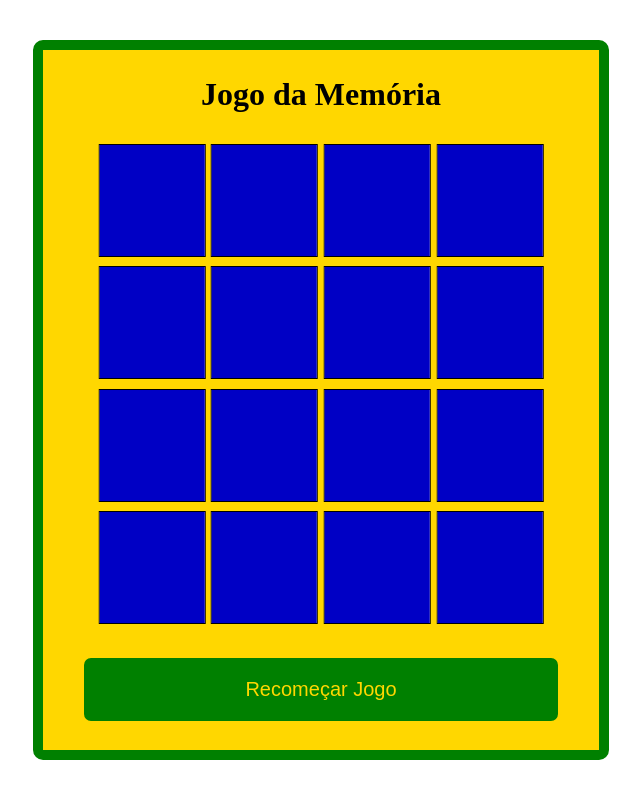
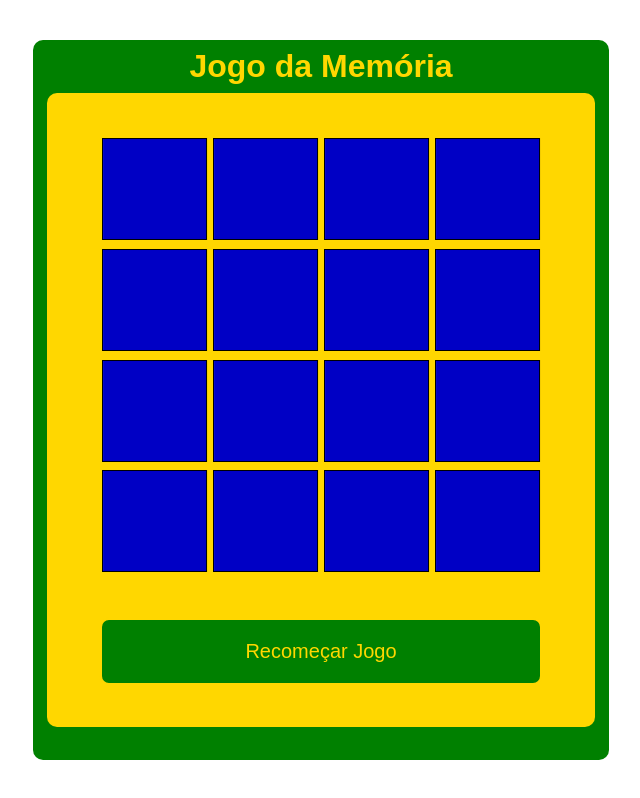
Before and after one commit to VanessaTrajano/DCC207-Projeto1, a React (Vite) app: page / in a window 1280 px wide. Shown: the whole page, without its empty margins (319-959 px from the left). Built offline with nearby package versions, Linux system fonts and the light colour scheme.

Commit message:
Modifica a estilizacao do jogo

```diff
--- a/src/components/Botao.css
+++ b/src/components/Botao.css
@@ -1,6 +1,6 @@
 .reset {
-    max-width: 480px;
-    width: 100%;
+    /* max-width: 480px; */
+    width: 81%;
     padding: 20px 50px;
     border: 3px solid gold;
     background-color: green;
--- a/src/components/Jogo.css
+++ b/src/components/Jogo.css
@@ -1,11 +1,26 @@
 .container{
-    border: 10px solid green;
-    background-color: gold;
+    background-color: green;
+    color: gold;
     height: 90vh;
     width: 45vw;
+    border-radius: 10px;
+    display: flex;
+    flex-direction: column;
+    align-items: center;
+    font-family: Arial, Helvetica, sans-serif;
+}
+
+.container h1 {
+    padding: 8px;
+}
+
+.sub-container {
+    background-color: gold;
+    border-radius: 10px;
+    width: 95%;
+    height: 88%;
     display: flex;
     flex-direction: column;
     align-items: center;
     justify-content: space-evenly;
-    border-radius: 10px;
 }
--- a/src/components/Jogo.jsx
+++ b/src/components/Jogo.jsx
@@ -7,8 +7,10 @@ function Jogo() {
   return (
     <div className="container">
       <h1>Jogo da Memória</h1>
-      <Cards/>
-      <Botao/>
+      <div className='sub-container'>
+        <Cards/>
+        <Botao/>
+      </div>
     </div>
   )
 }
```
